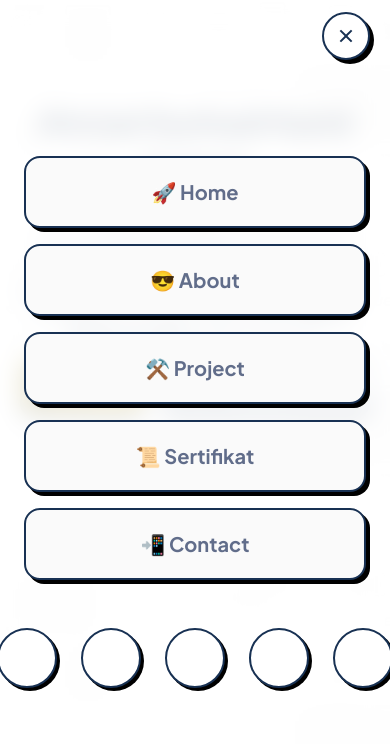
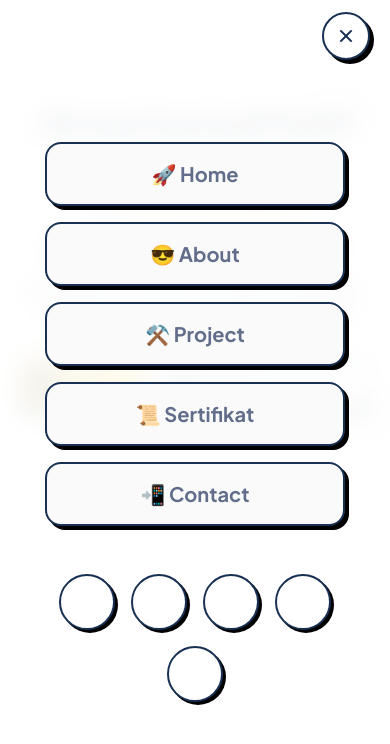
Before and after one commit to Sunhadi/portofolio-kamil, a Next.js app: page / in a window 390 px wide. Both pictures are taken after a click on the button 346 px from the left and 36 px from the top of the page. Shown: the top 744 px of the page. Built offline with nearby package versions, Linux system fonts and the light colour scheme.

Commit message:
ndandani nav

```diff
--- a/src/components/Navbar.tsx
+++ b/src/components/Navbar.tsx
@@ -40,6 +40,7 @@ export default function Navbar() {
       window.scrollY >= 100 ? setNavBg(true) : setNavBg(false)
     }
 
+    // Lock scroll saat menu mobile aktif
     if (isActive) {
       document.body.style.overflow = 'hidden'
     } else {
@@ -57,7 +58,7 @@ export default function Navbar() {
         navBg && 'md:justify-center md:py-2',
       )}
     >
-      {/* Desktop Menu */}
+      {/* --- DESKTOP MENU --- */}
       <ul
         className={twMerge(
           'hidden gap-6 text-lg md:flex',
@@ -70,14 +71,12 @@ export default function Navbar() {
         ))}
       </ul>
 
-      {/* Next Page Floating Button */}
+      {/* --- FLOATING BUTTON (DESKTOP) --- */}
       {navBg && mounted && (
         <div
           onClick={() => {
             const targetRoute = navigationRoutes[pathName]
-            if (targetRoute) {
-              animatePageOut(targetRoute, router)
-            }
+            if (targetRoute) animatePageOut(targetRoute, router)
           }}
           className="fixed top-0 my-4 hidden h-16 w-16 -rotate-120 cursor-pointer rounded-full border-4 border-black-primary bg-yellow-primary duration-150 hover:-rotate-90 md:right-16 md:block"
         >
@@ -102,7 +101,9 @@ export default function Navbar() {
         </div>
       )}
 
-      {/* MOBILE SECTION */}
+      {/* --- MOBILE SECTION --- */}
+
+      {/* Hamburger Button */}
       <div className="flex md:hidden">
         <button
           onClick={() => setIsActive(!isActive)}
@@ -116,15 +117,17 @@ export default function Navbar() {
         </button>
       </div>
 
+      {/* Fullscreen Overlay */}
       <div
         className={twMerge(
-          'fixed inset-0 h-screen w-full bg-white/80 backdrop-blur-md transition-all duration-500 ease-[cubic-bezier(0.4,0,0.2,1)] md:hidden',
+          'fixed inset-0 h-screen w-full bg-white/90 backdrop-blur-md transition-all duration-500 ease-[cubic-bezier(0.4,0,0.2,1)] md:hidden',
           isActive ? 'translate-x-0 opacity-100' : 'translate-x-full opacity-0',
           'z-[55]'
         )}
       >
         <div className="flex h-full flex-col items-center justify-center px-6">
-          <ul className="flex w-full flex-col gap-4">
+          {/* Nav Links Mobile */}
+          <ul className="flex w-full max-w-[300px] flex-col gap-4">
             {navLinks.map((link, index) => (
               <li
                 key={index}
@@ -137,7 +140,7 @@ export default function Navbar() {
               >
                 <a
                   href={link.href}
-                  className="block rounded-2xl border-2 border-black-primary bg-gray-50 p-5 text-center text-xl font-bold text-[#616D8A] shadow-[4px_4px_0px_0px_rgba(0,0,0,1)] active:translate-y-1 active:shadow-none transition-all"
+                  className="block rounded-2xl border-2 border-black-primary bg-gray-50 p-4 text-center text-xl font-bold text-[#616D8A] shadow-[4px_4px_0px_0px_rgba(0,0,0,1)] active:translate-y-1 active:shadow-none transition-all"
                 >
                   {link.name}
                 </a>
@@ -145,14 +148,15 @@ export default function Navbar() {
             ))}
           </ul>
 
+          {/* Social Links Mobile - Perbaikan agar tidak tembus layar */}
           <div
             className={twMerge(
-              "mt-12 flex gap-6 transition-all duration-700 delay-[400ms]",
+              "mt-12 flex flex-wrap justify-center gap-4 transition-all duration-700 delay-[400ms] px-4 w-full",
               isActive ? "translate-y-0 opacity-100" : "translate-y-10 opacity-0"
             )}
           >
             {logoLinks.slice(0, 5).map((link, index) => {
-              // PERBAIKAN: Definisikan tipe Icon sebagai ElementType untuk TypeScript
+              // Fix TypeScript: Definisikan Icon sebagai ElementType
               const Icon: React.ElementType = link.icon
               return (
                 <a
@@ -160,9 +164,9 @@ export default function Navbar() {
                   href={link.href}
                   target="_blank"
                   rel="noreferrer"
-                  className="rounded-full border-2 border-black-primary bg-white p-3 shadow-[3px_3px_0px_0px_rgba(0,0,0,1)] active:shadow-none transition-all"
+                  className="rounded-full border-2 border-black-primary bg-white p-2.5 shadow-[3px_3px_0px_0px_rgba(0,0,0,1)] active:translate-y-0.5 active:shadow-none transition-all flex items-center justify-center"
                 >
-                  <Icon className="text-2xl text-black-primary" />
+                  <Icon className="text-xl text-black-primary" />
                 </a>
               )
             })}
```
